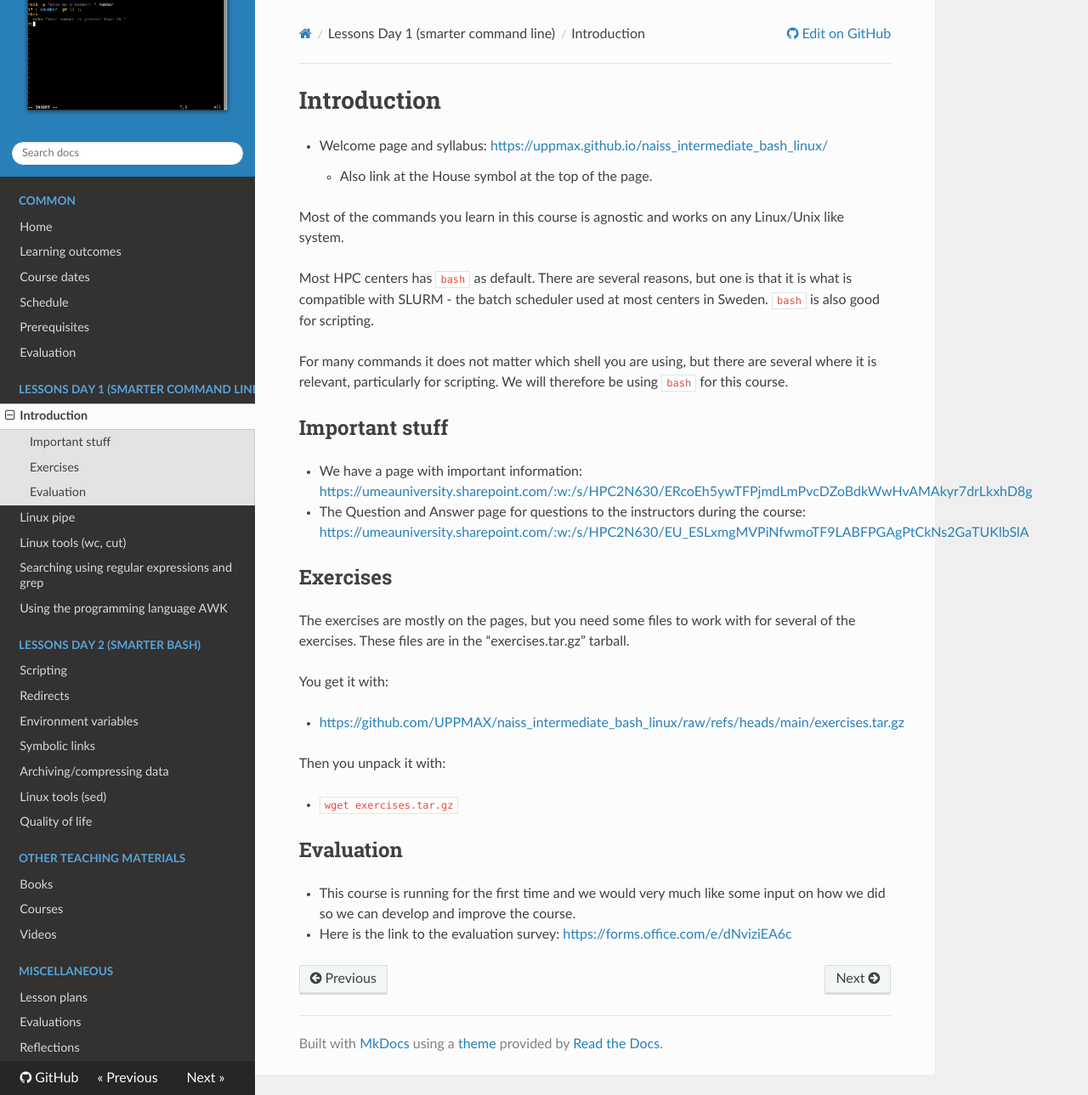
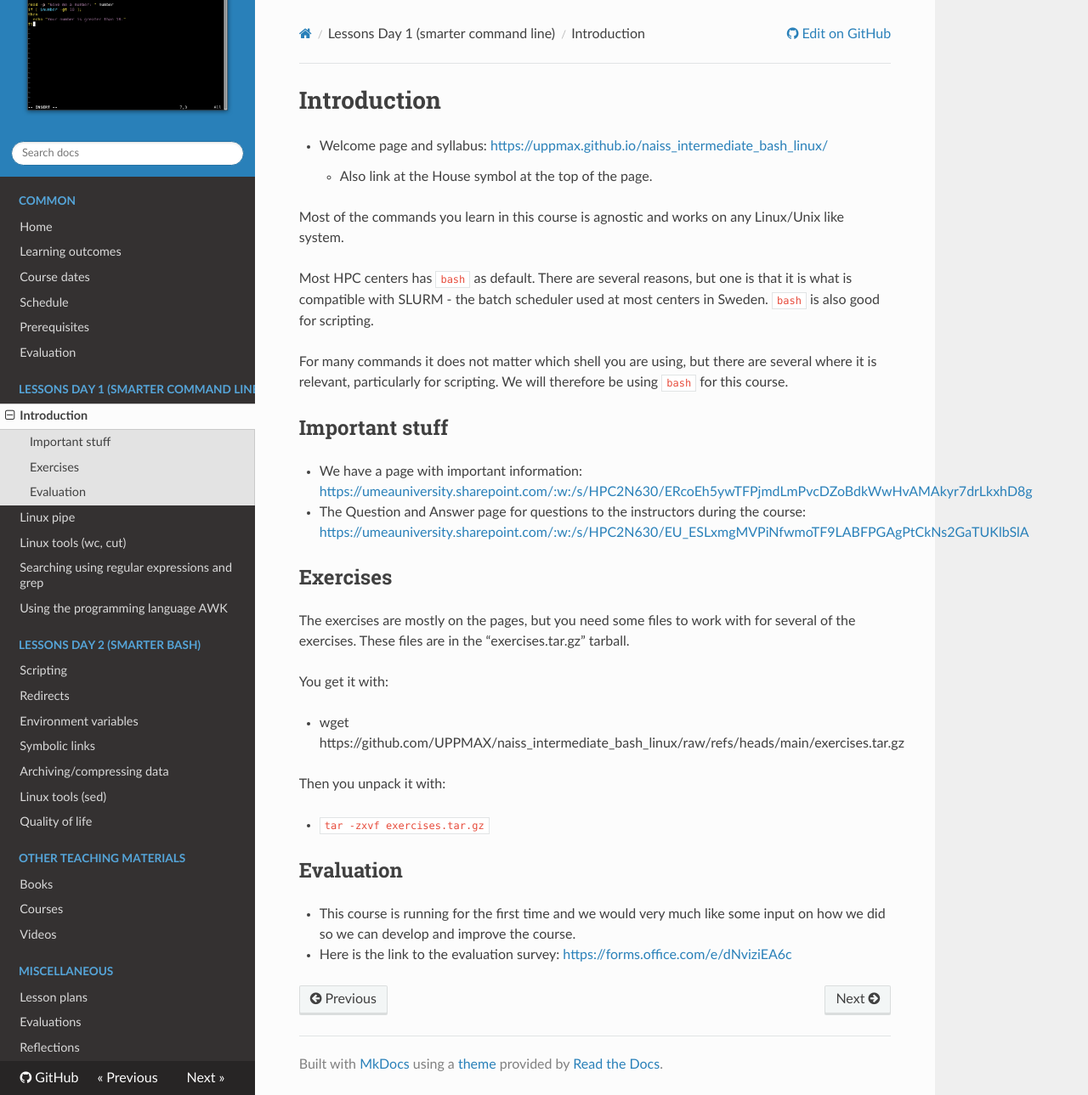
Before and after one commit to UPPMAX/linux-command-line-201, an MkDocs documentation site: the page built from docs/sessions/intro.md, in a window 1280 px wide and 1289 px high. Shown: the whole window at 85% size. Built offline with MkDocs 1.6.1, drawn with Linux system fonts in a browser that asks for light colours; nearby versions of some CDN libraries.

Commit message:
Fixing some errors

```diff
--- a/docs/sessions/intro.md
+++ b/docs/sessions/intro.md
@@ -27,11 +27,11 @@ The exercises are mostly on the pages, but you need some files to work with for
 
 You get it with:
 
-- <a href="https://github.com/UPPMAX/naiss_intermediate_bash_linux/raw/refs/heads/main/exercises.tar.gz" target="_blank">https://github.com/UPPMAX/naiss_intermediate_bash_linux/raw/refs/heads/main/exercises.tar.gz</a>
+- wget https://github.com/UPPMAX/naiss_intermediate_bash_linux/raw/refs/heads/main/exercises.tar.gz
 
 Then you unpack it with:
 
-- ``wget exercises.tar.gz``
+- ``tar -zxvf exercises.tar.gz``
 
 ## Evaluation
 
```
Also changed, not shown: docs/sessions/pipe.md (+1 -1 lines), 2 other files.
